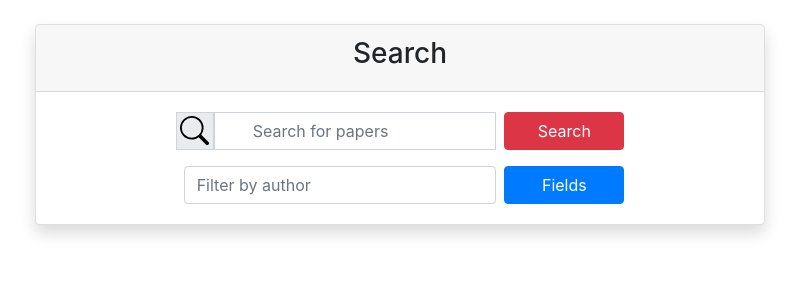
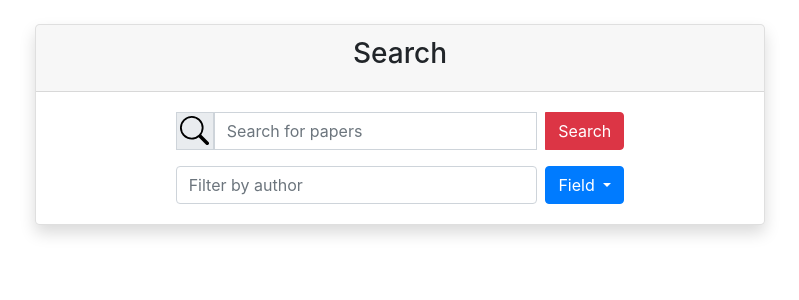
Before and after one commit to Jonik233/Paper-repository, a Django app: page /search/ in a window 1280 px wide. Shown: the part 84-384 px from the top of the page, without its empty margins (240-1039 px from the left). Run offline with Django 4.2, Linux system fonts and the light colour scheme; some libraries are stand-ins or nearby versions.

Commit message:
search page modified

```diff
--- a/paper_repository/main/templates/main/base.html
+++ b/paper_repository/main/templates/main/base.html
@@ -32,6 +32,7 @@
     </div>
   </header>
   {% block content %}{% endblock %}
-  <script src="https://stackpath.bootstrapcdn.com/bootstrap/5.1.3/js/bootstrap.bundle.min.js"></script>
+  <script src="https://cdn.jsdelivr.net/npm/bootstrap@4.4.1/dist/js/bootstrap.bundle.min.js"></script>
+  <script src="https://code.jquery.com/jquery-3.3.1.slim.min.js" integrity="sha384-q8i/X+965DzO0rT7abK41JStQIAqVgRVzpbzo5smXKp4YfRvH+abtTE1Pi6jizo" crossorigin="anonymous"></script>
 </body>
 </html>
--- a/paper_repository/search/templates/search/search.html
+++ b/paper_repository/search/templates/search/search.html
@@ -3,11 +3,19 @@
 
 {% block head %}
 <style>
-        .custom-dropdown {
-            position: relative;
-            display: inline-block;
+    /* Input group with consistent margin for append/prepend elements */
+    .input-group .input-group-append,
+    .input-group .input-group-prepend {
+        margin-left: 8px; /* This sets the margin to the left of the button or prepended element */
     }
 
+    /* Ensures the dropdown doesn't shrink and has a consistent margin */
+    .custom-dropdown {
+        flex-shrink: 0;
+        margin-left: 8px; /* This sets the margin to the left of the dropdown */
+    }
+
+    /* Styles for the dropdown menu */
     .custom-dropdown-menu {
         display: none;
         position: absolute;
@@ -36,6 +44,7 @@
         background-color: #3e8e41;
     }
 
+    /* Styles for the search icon */
     .input-group-text {
         background-image: url("{% static 'icons/search.svg' %}");
         background-repeat: no-repeat;
@@ -48,12 +57,22 @@
         width: 2.375rem;
     }
 
+    /* Rounded corners for the form control elements */
     .input-group .form-control {
         border-radius: .375rem;
     }
 
-        .input-group .form-control:not(:last-child) {
-            padding-left: 2.375rem;
+    /* Ensures the form control elements take up the available space */
+    .input-group>.form-control, .input-group>.custom-select, .input-group>.custom-file {
+        position: relative;
+        flex: 1 1 auto;
+        width: 1%;
+        margin-bottom: 0;
+    }
+
+    /* Ensures the 'Filter by author' input takes all available space */
+    .flex-grow-1 {
+        flex: 1;
     }
 </style>
 {% endblock %}
@@ -67,14 +86,15 @@
                     <h3>Search</h3>
                 </div>
                 <div class="card-body">
-
                     <!-- Search Field and Button -->
                     <div class="row justify-content-center mb-3">
                         <div class="col-md-8">
                             <div class="input-group">
                                 <span class="input-group-text" id="search-addon"></span>
                                 <input type="text" class="form-control" placeholder="Search for papers" aria-label="Search for papers" aria-describedby="search-addon">
-                  <button type="button" class="btn btn-danger" style="margin-left: 8px; width: 120px;">Search</button>
+                                <div class="input-group-append">
+                                    <button type="button" class="btn btn-danger">Search</button>
+                                </div>
                             </div>
                         </div>
                     </div>
@@ -83,11 +103,23 @@
                     <div class="row justify-content-center">
                         <div class="col-md-8">
                             <div class="d-flex">
-                  <div class="flex-grow-1 me-3 mx-2">
-                    <input type="text" class="form-control" placeholder="Filter by author" aria-label="Filter by author">
+                                <input type="text" class="form-control flex-grow-1" placeholder="Filter by author" aria-label="Filter by author">
+                                <div class="custom-dropdown">
+                                    <button class="btn btn-primary dropdown-toggle" type="button" id="dropdownMenuButton" data-toggle="dropdown" aria-haspopup="true" aria-expanded="false">
+                                        Field
+                                    </button>
+                                    <div class="dropdown-menu" aria-labelledby="dropdownMenuButton">
+                                        <a class="dropdown-item" href="#">All</a>
+                                        <a class="dropdown-item" href="#">Physics</a>
+                                        <a class="dropdown-item" href="#">Math</a>
+                                        <a class="dropdown-item" href="#">Machine Learning</a>
+                                        <a class="dropdown-item" href="#">Chemistry</a>
+                                        <a class="dropdown-item" href="#">Biology</a>
+                                        <a class="dropdown-item" href="#">Economics</a>
                                     </div>
-                  <div>
-                    <button class="btn btn-primary dropbtn" style="width: 120px;">Fields</button>
+                                </div>
+                                <!-- Hidden field to store the selected dropdown value -->
+                                <input type="hidden" id="selectedField" name="selected_field" value="">
                             </div>
                         </div>
                     </div>
@@ -96,5 +128,16 @@
         </div>
     </div>
 </div>
-  </div>
+<script src="https://code.jquery.com/jquery-3.3.1.slim.min.js"></script>
+<script>
+    // jQuery to handle dropdown item click event
+    $(document).ready(function(){
+        $('.dropdown-menu a').click(function(e){
+            e.preventDefault(); // Prevent the link from navigating.
+            var selText = $(this).text();
+            $('#dropdownMenuButton').text(selText); // Change button text
+            $('#selectedField').val(selText); // Change hidden input value
+        });
+    });
+</script>
 {% endblock %}
```
Lines whose indentation alone changed are shown as unchanged.
